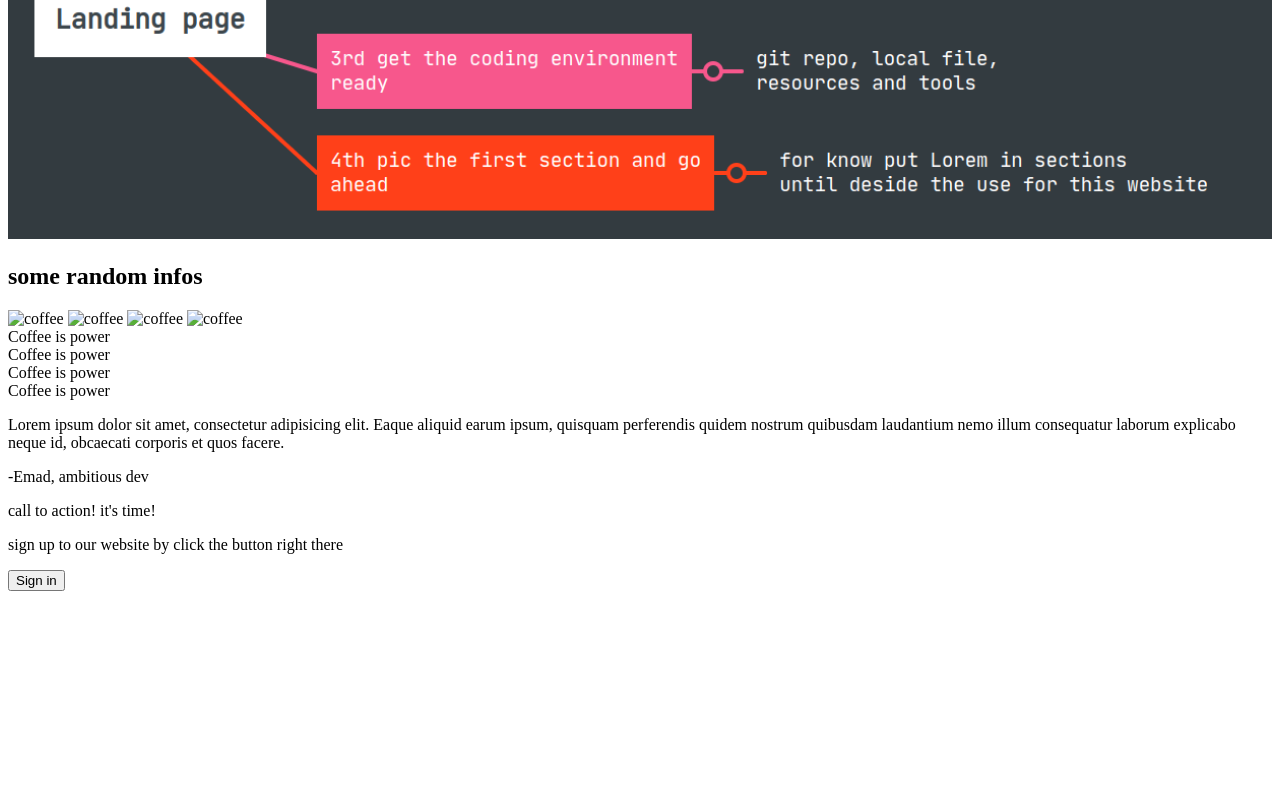
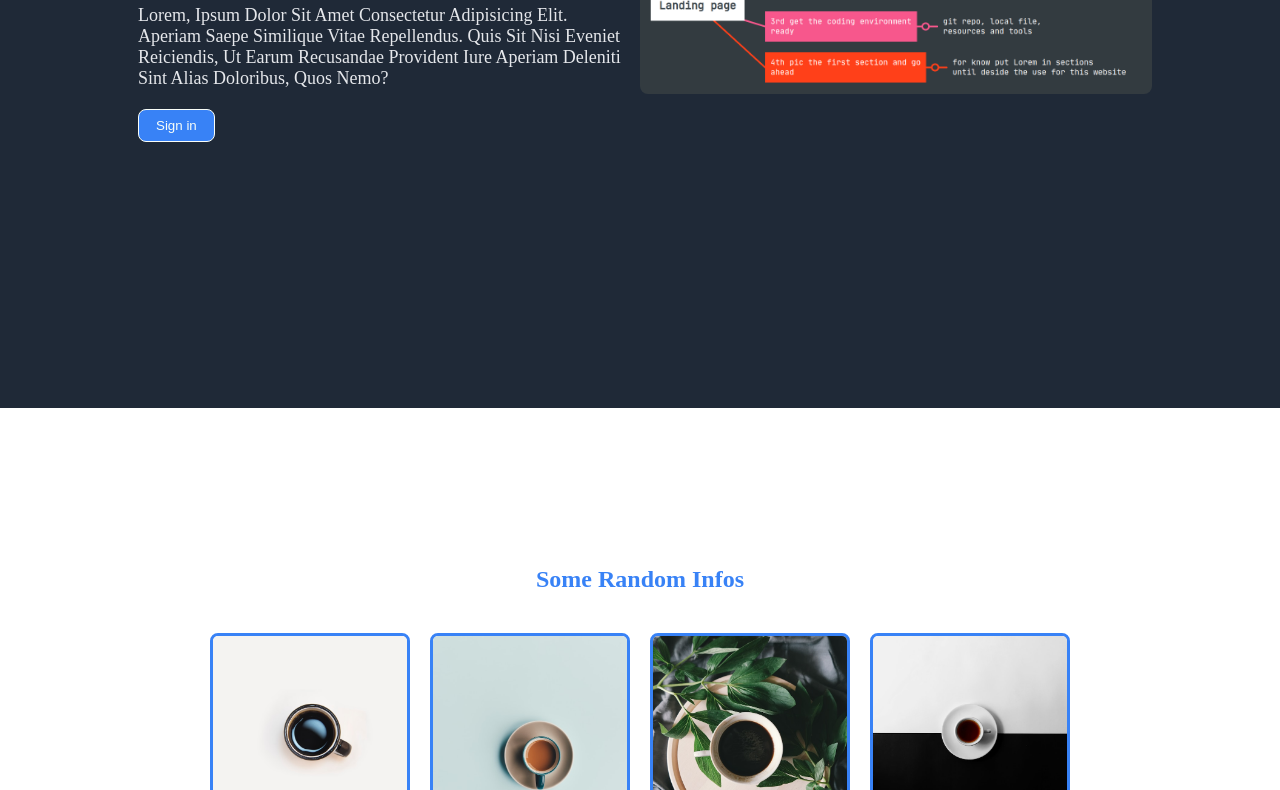
Before and after one commit to Dev-Emad-777/Landing-Page, a plain HTML site: page index.html in a window 1280 px wide. Shown: the part 439-1229 px from the top of the page. Before the commit the page ends 1038 px from the top, so only its background shows below. Drawn offline with Linux system fonts and the light colour scheme; the site is published under a folder, as on GitHub Pages, so addresses that start at the root find nothing.

Commit message:
fix(github):style sheet path.

```diff
--- a/index.html
+++ b/index.html
@@ -4,7 +4,7 @@
         <meta charset="UTF-8" />
         <meta name="viewport" content="width=device-width, initial-scale=1.0" />
         <title>Landing Page</title>
-        <link rel="stylesheet" href="/styles/styles.css" />
+        <link rel="stylesheet" href="styles/styles.css" />
     </head>
     <body>
         <div class="landing">
@@ -42,10 +42,10 @@
         <div class="container-2" id="2">
             <div class="title"><h2>some random infos</h2></div>
             <div class="images">
-                <img class="img" src="/resourses/1.jpg" alt="coffee">
-                <img class="img" src="/resourses/2.jpg" alt="coffee">
-                <img class="img" src="/resourses/3.jpg" alt="coffee">
-                <img class="img" src="/resourses/4.jpg" alt="coffee">
+                <img class="img" src="resourses/1.jpg" alt="coffee">
+                <img class="img" src="resourses/2.jpg" alt="coffee">
+                <img class="img" src="resourses/3.jpg" alt="coffee">
+                <img class="img" src="resourses/4.jpg" alt="coffee">
             </div>
             <div class="caption">
                 <div class="item">Coffee is power</div>
```
